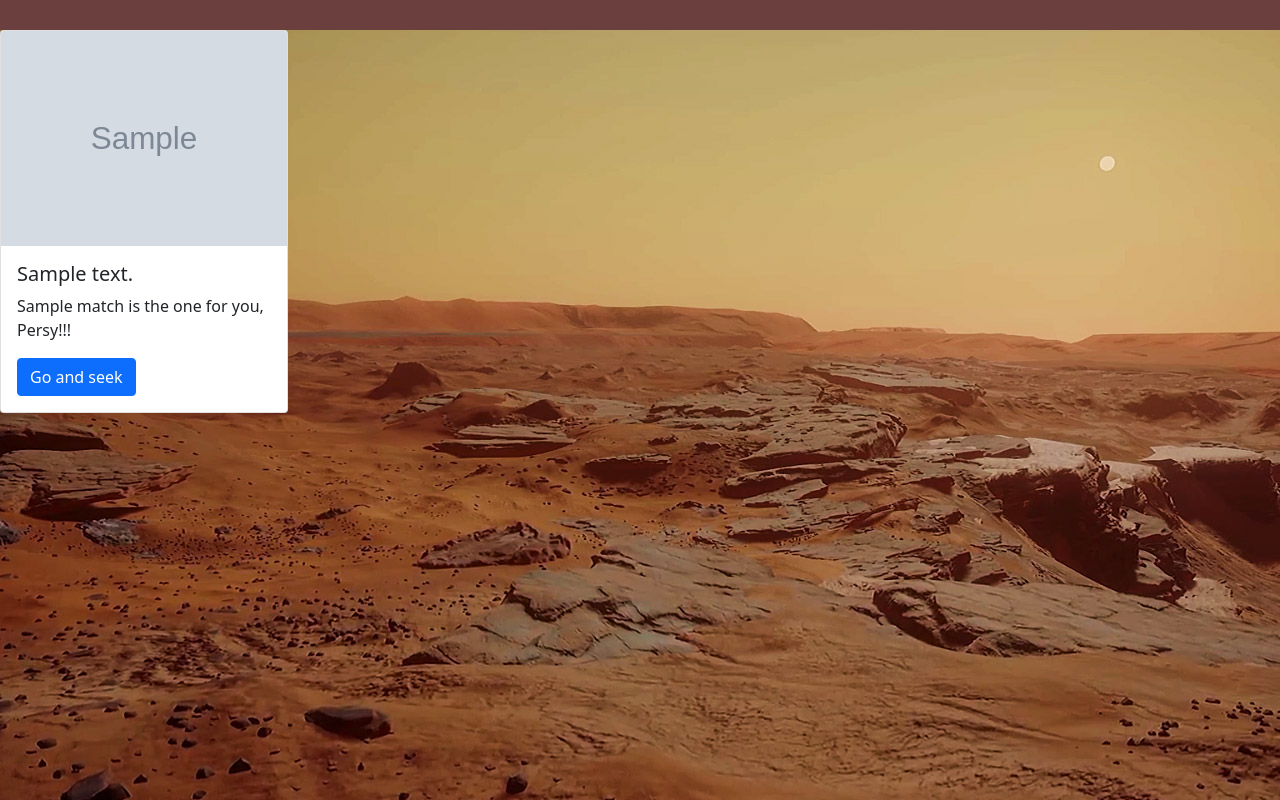
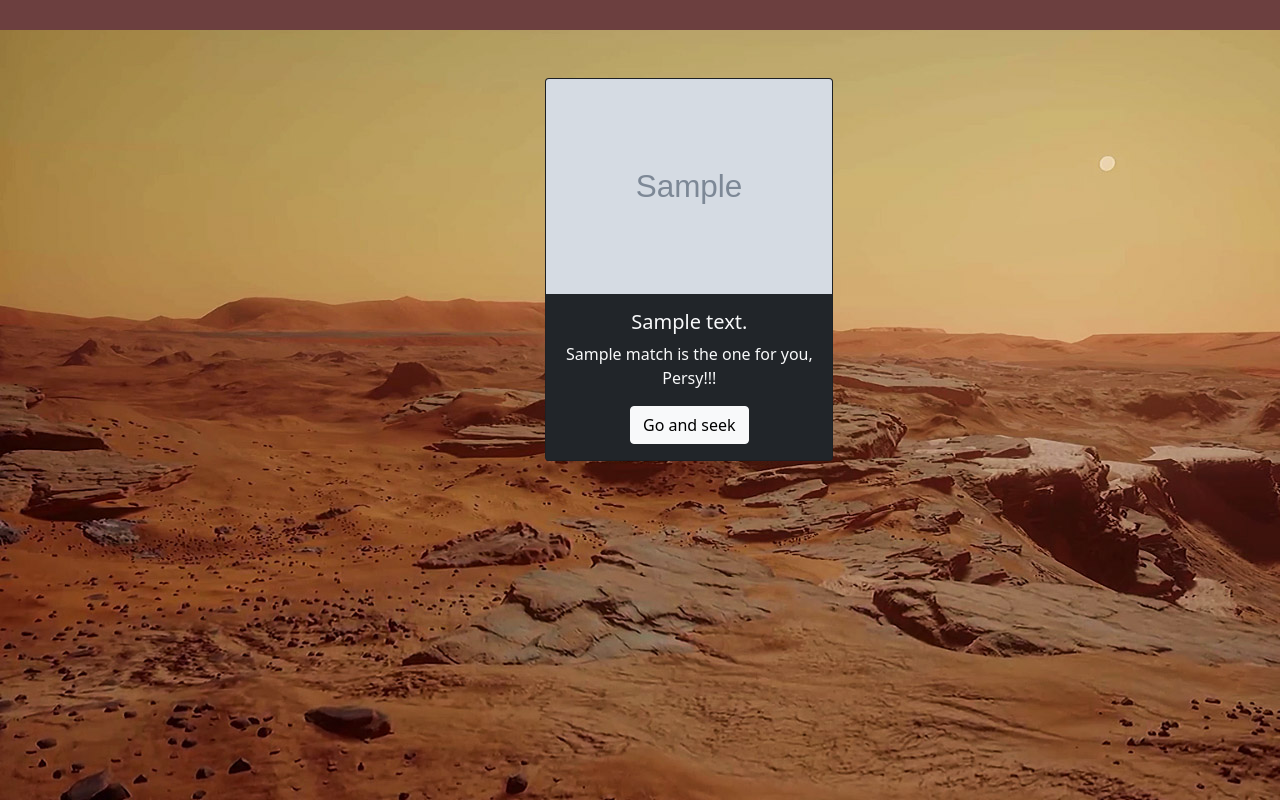
Before and after one commit to sophiewright31/Hackathon-1-Wild-Code-School, a PHP site: template src/View/Home/match.html.twig in a window 1280 px wide. Run offline with PHP 8.4, Linux system fonts and the light colour scheme; the template is opened without the code that fills it: most values are stand-ins (such as "Sample title", 1, 10 or a date in 2020); grey boxes marked "Sample" are stand-in pictures; some libraries are stand-ins or nearby versions.

Commit message:
modal form center

```diff
--- a/src/View/Home/match.html.twig
+++ b/src/View/Home/match.html.twig
@@ -1,13 +1,20 @@
 {% extends 'layout.html.twig' %}
 {% block content %}
-    {{ dump(matchMessage) }}
-{#    {{ dump(match) }}#}
-    <div class="card" style="width: 18rem;">
+    <div class="container-fluid">
+        <div class="row">
+            <div class="col-5"></div>
+            <div class="col-3">
+    <div class="card bg-dark text-light text-center align-items-center mt-5 mb-5" style="width: 18rem;">
         <img src="{{ match.img_url }}" class="card-img-top" alt="...">
         <div class="card-body">
             <h5 class="card-title">{{ matchMessage }}</h5>
             <p class="card-text">{{ match.name }} is the one for you, Persy!!!</p>
-            <a href="#" class="btn btn-primary">Go and seek </a>
+            <a href="#" class="btn btn-light">Go and seek </a>
         </div>
     </div>
+            </div>
+            <div class="col-4"></div>
+    </div>
+    </div>
+
 {% endblock %}
```
